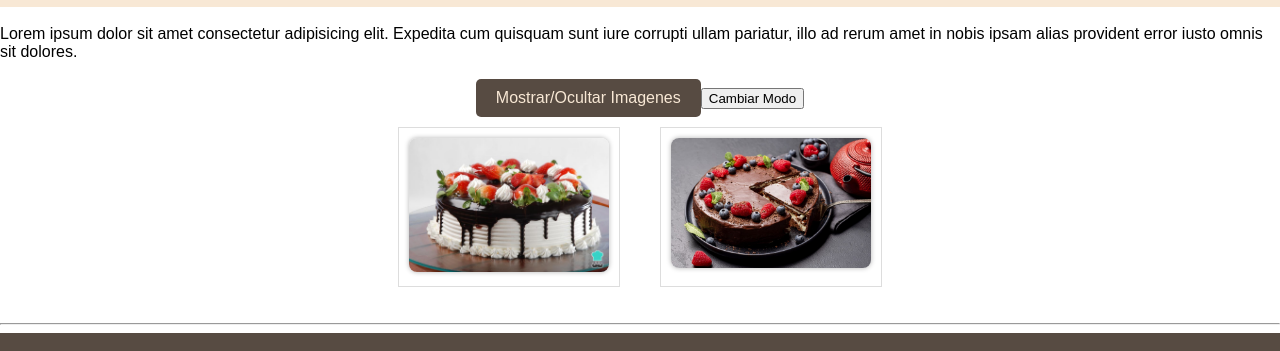
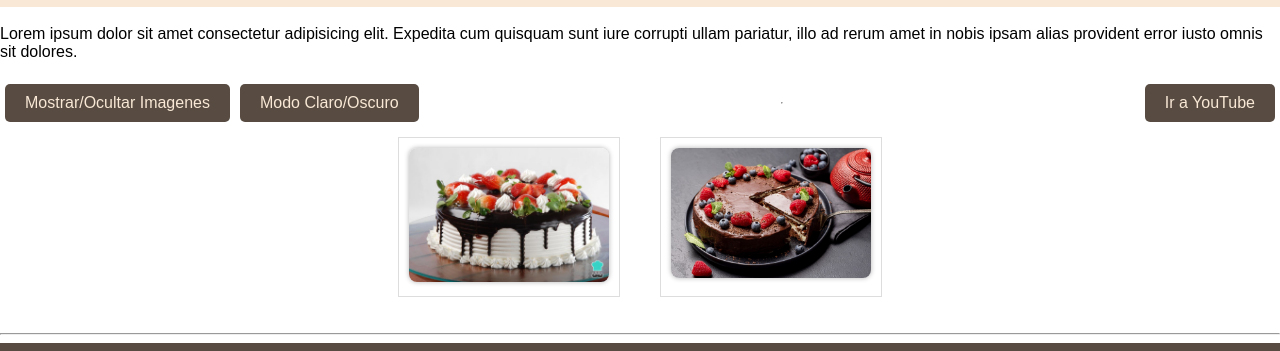
Before and after one commit to jarleison/my_site_pasteleria, a plain HTML site: page index.html in a window 1280 px wide. Shown: the part 67-418 px from the top of the page. Drawn offline with Linux system fonts and the light colour scheme.

Commit message:
Funciones js

```diff
--- a/index.css
+++ b/index.css
@@ -47,6 +47,21 @@ header {
 }
 
 #toggleButton.toggleB {
+    padding: 10px 20px;
+    font-size: 16px;
+    cursor: pointer;
+    background-color: #574b42; /* Cambia el color de fondo según tus preferencias */
+    color: #f8e8d5; /* Cambia el color del texto según tus preferencias */
+    border: none;
+    border-radius: 5px;
+    transition: background-color 0.3s ease; /* Agrega una transición suave al color de fondo */
+}
+
+.divBtn{
+    margin: 5px;
+}
+
+#toggleButton2.toggleB {
     padding: 10px 20px;
     font-size: 16px;
     cursor: pointer;
--- a/index.html
+++ b/index.html
@@ -36,8 +36,17 @@ Integrante JARLEISON SALAS CORDOBA
     <br />
 
     <div class="tgBtn">
-        <button class="toggleB" id="toggleButton">Mostrar/Ocultar Imagenes</button>
-        <button id="toggleButton">Cambiar Modo</button>
+        <div class="divBtn">
+            <button class="toggleB" id="toggleButton">Mostrar/Ocultar Imagenes</button>
+        </div>
+        <br>
+        <div class="divBtn">
+            <button class="toggleB" id="toggleButton2">Modo Claro/Oscuro</button>
+        </div>
+        <hr>
+        <div class="divBtn">
+            <button class="toggleB" id="toggleButton2">Ir a YouTube</button>
+        </div>
     </div>
 
     <div class="cards-container">
```
